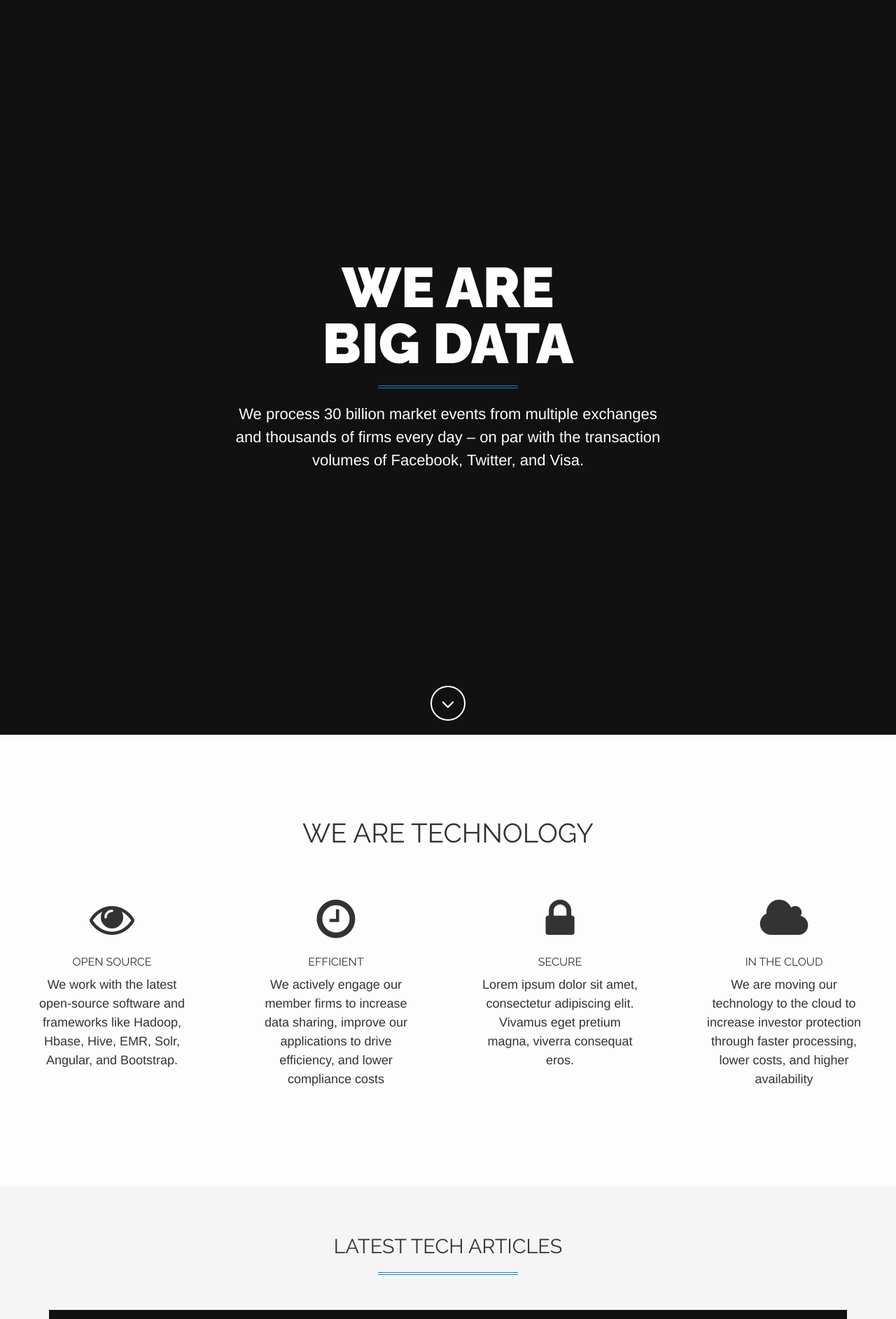
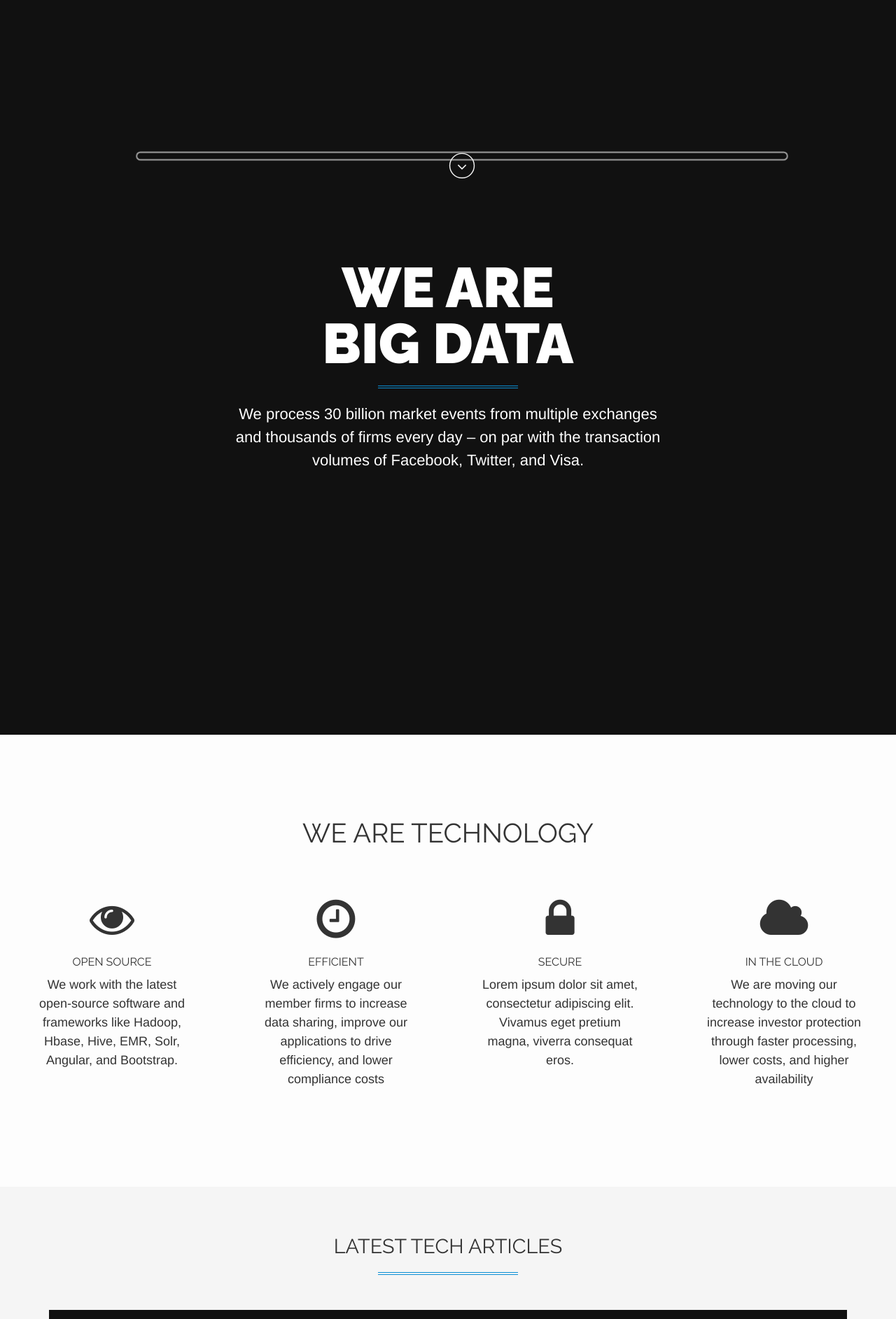
Before and after one commit to carbondesign/rftp_site, a Jekyll site: the page built from index.html, in a window 1280 px wide. Shown: the top 1885 px of the page at 70% size. Built offline with Jekyll 4.4.1, drawn with Linux system fonts in a browser that asks for light colours.

Commit message:
adding pulse ring

```diff
--- a/_includes/hero.html
+++ b/_includes/hero.html
@@ -9,7 +9,7 @@
 
             </p></div>
         </div>
-        <div class="scroll-down page-scroll">
+        <div class="scroll-down page-scroll gps_ring">
             <a class="btn" href="#about"><i class="fa fa-angle-down"></i></a>
         </div>
     </header>
--- a/css/main.css
+++ b/css/main.css
@@ -409,6 +409,23 @@
   height: 100%;
 
 }
+.gps_ring {
+    border: 3px solid #999;
+    -webkit-border-radius: 30px;
+    height: 18px;
+    width: 18px;
+    position: absolute;
+    left:20px;
+    top:214px;
+    -webkit-animation: pulsate 1s ease-out;
+    -webkit-animation-iteration-count: infinite;
+    opacity: 0.0
+}
+@-webkit-keyframes pulsate {
+    0% {-webkit-transform: scale(0.1, 0.1); opacity: 0.0;}
+    50% {opacity: 1.0;}
+    100% {-webkit-transform: scale(1.2, 1.2); opacity: 0.0;}
+}
 #dashboard{
   background-color: #ddd;
   padding: 0px 16%;
```
